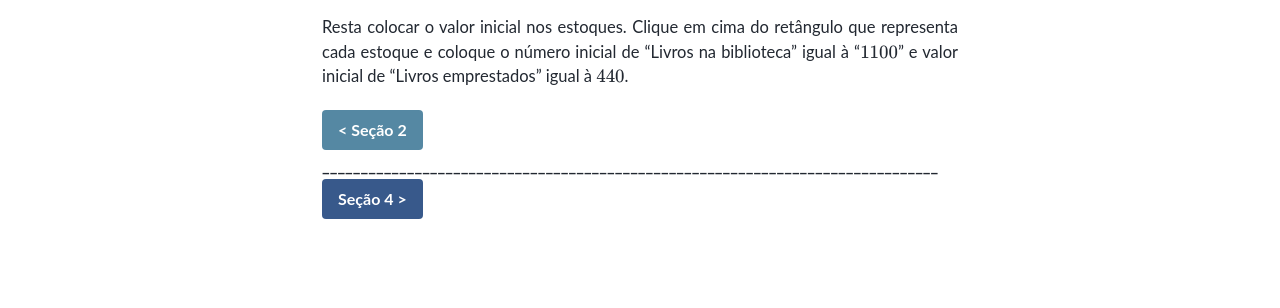
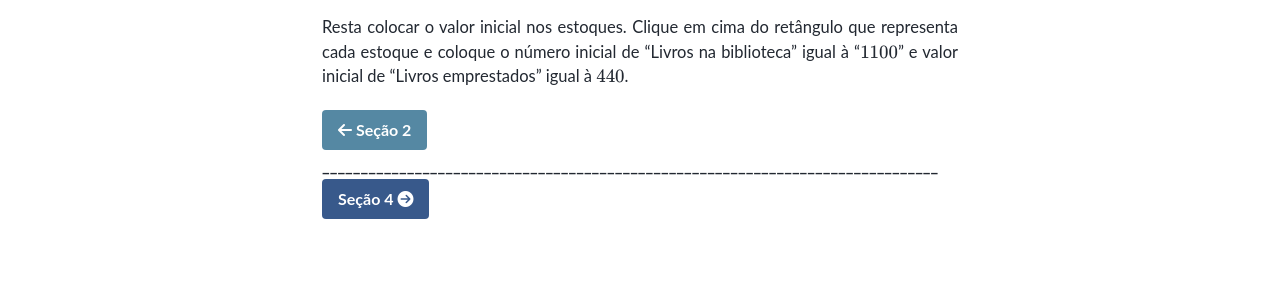
Before and after one commit to milenalauschner/MM, a Jekyll site: the page built from _pages/instruções.md, in a window 1280 px wide and 900 px high, scrolled down 2830 px. Shown: the part 401-709 px from the top of the window. Built offline with Jekyll 4.4.1, drawn with Linux system fonts in a browser that asks for light colours; cached includes are drawn as plain includes; nearby versions of some CDN libraries; some web fonts are replaced; formulas are drawn with MathJax 3.

Commit message:
Update instruções.md

```diff
--- a/_pages/instruções.md
+++ b/_pages/instruções.md
@@ -67,6 +67,6 @@ Já o fluxo de livros que sai da biblioteca ("Empréstimos") será igual ao valo
 Resta colocar o valor inicial nos estoques. Clique em cima do retângulo que representa cada estoque e coloque o número inicial de "Livros na biblioteca" igual à "$$1100$$" e valor inicial de "Livros emprestados" igual à $$440$$.
 {: .text-justify}
 
-[< Seção 2](https://milenalauschner.github.io/MM/funcionamento/){:
-.btn .btn--warning}________________________________________________________________________________________________________________________________________________________________________________________________________________________________________________  [ Seção 4 >](https://milenalauschner.github.io/MM/algoritmo/){:
+[<i class="fas fa-arrow-left"></i> Seção 2](https://milenalauschner.github.io/MM/funcionamento/){:
+.btn .btn--warning}________________________________________________________________________________________________________________________________________________________________________________________________________________________________________________  [ Seção 4 <i class="fas fa-arrow-circle-right"></i>](https://milenalauschner.github.io/MM/algoritmo/){:
 .btn .btn--info}
```
